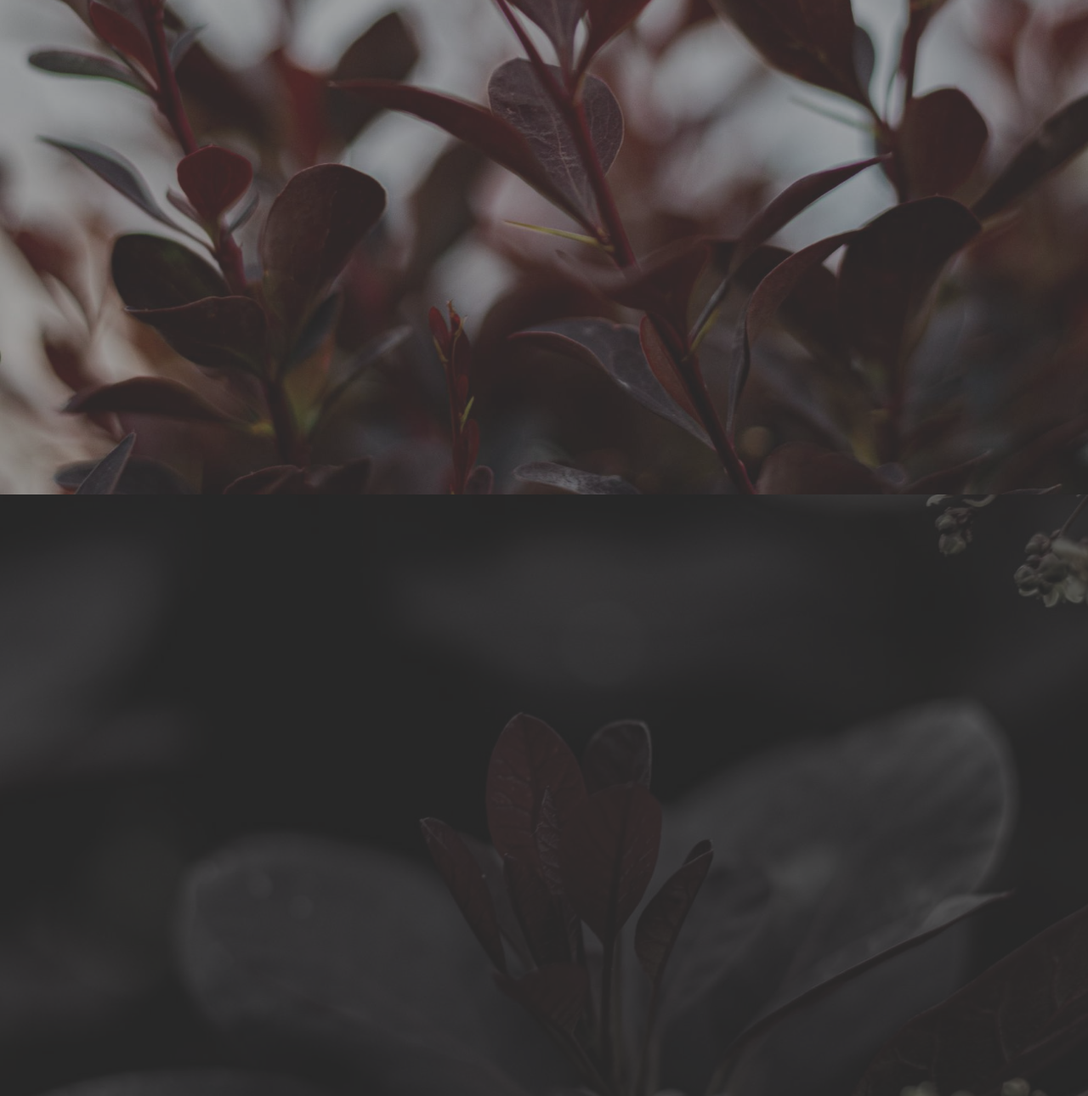
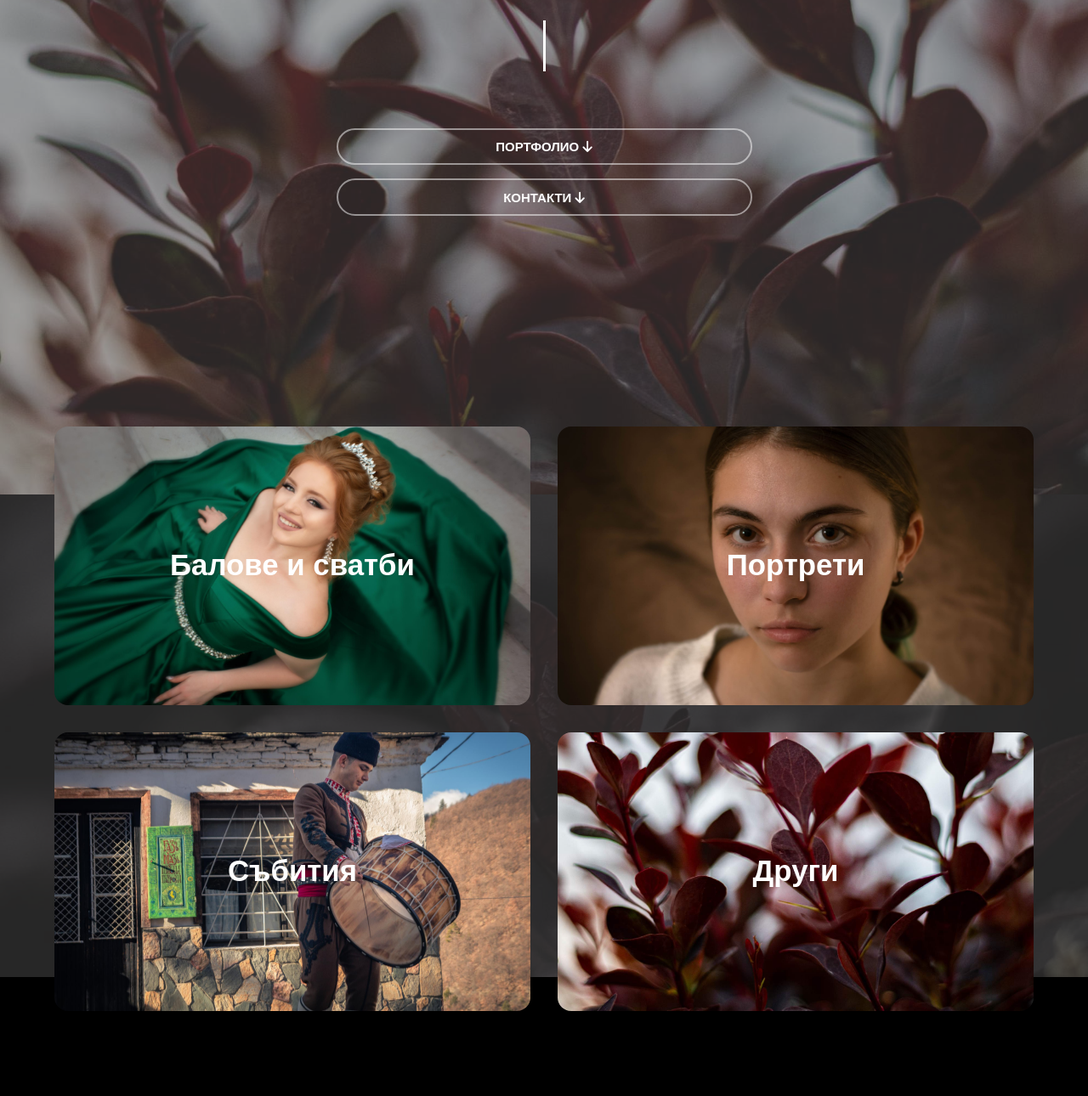
Before and after one commit to MariyanKarakiev/LetMePhoto, a plain HTML site: page index.html in a window 1280 px wide. Shown: the part 218-1508 px from the top of the page at 85% size. Drawn offline with Linux system fonts and the light colour scheme.

Commit message:
next test with portfolio container

```diff
--- a/index.html
+++ b/index.html
@@ -65,7 +65,7 @@
 
     <div class="main">
         <div class="bg-image"></div>
-        <!-- <div class="container col-11 billboard-content mt-3 mb-5">
+        <div class="container col-11 billboard-content mt-3 mb-5">
             <div class="row justify-content-center">
                 <div class="light text-center">
                     <h1 class="section-title mt-5 mb-4">Здравейте, аз съм</h1>
@@ -88,13 +88,13 @@
 
                 </div>
             </div>
-        </div> -->
+        </div>
     </div>
-
+    </div>
 
     <section class="portfolio-section col-12 fancyboxeffect light" id="portfolio">
         <div class="bg-image"></div>
-        <!-- <div class="portfolio-container">
+        <div class="portfolio-container">
             <div class="image-card-h">
                 <a class="image-link" id="bals_weddings" href="">
                     <img src="images/img1.jpg" alt="model" class="galleryImg">
@@ -120,7 +120,7 @@
                 </a>
             </div>
 
-        </div> -->
+        </div>
     </section>
     <!-- <div class="footer">
         <div class="bg-image"></div>
```
